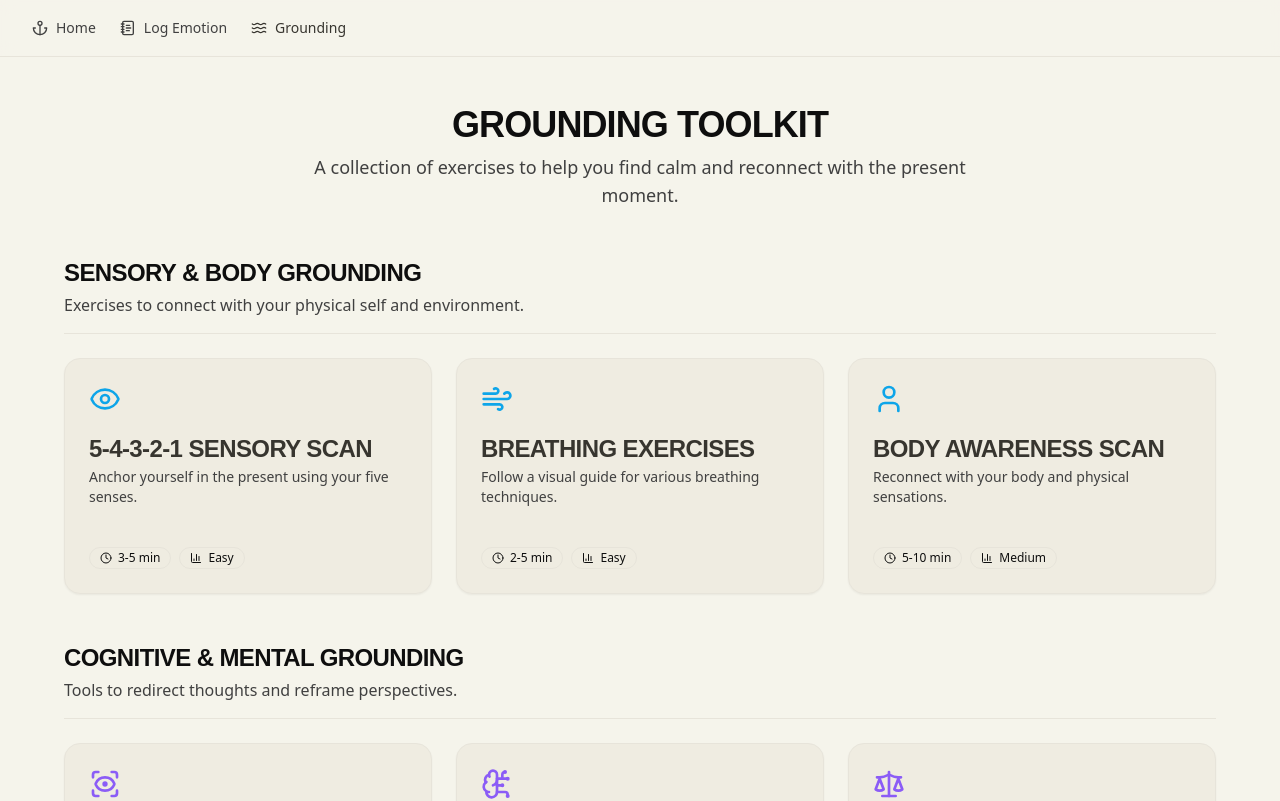
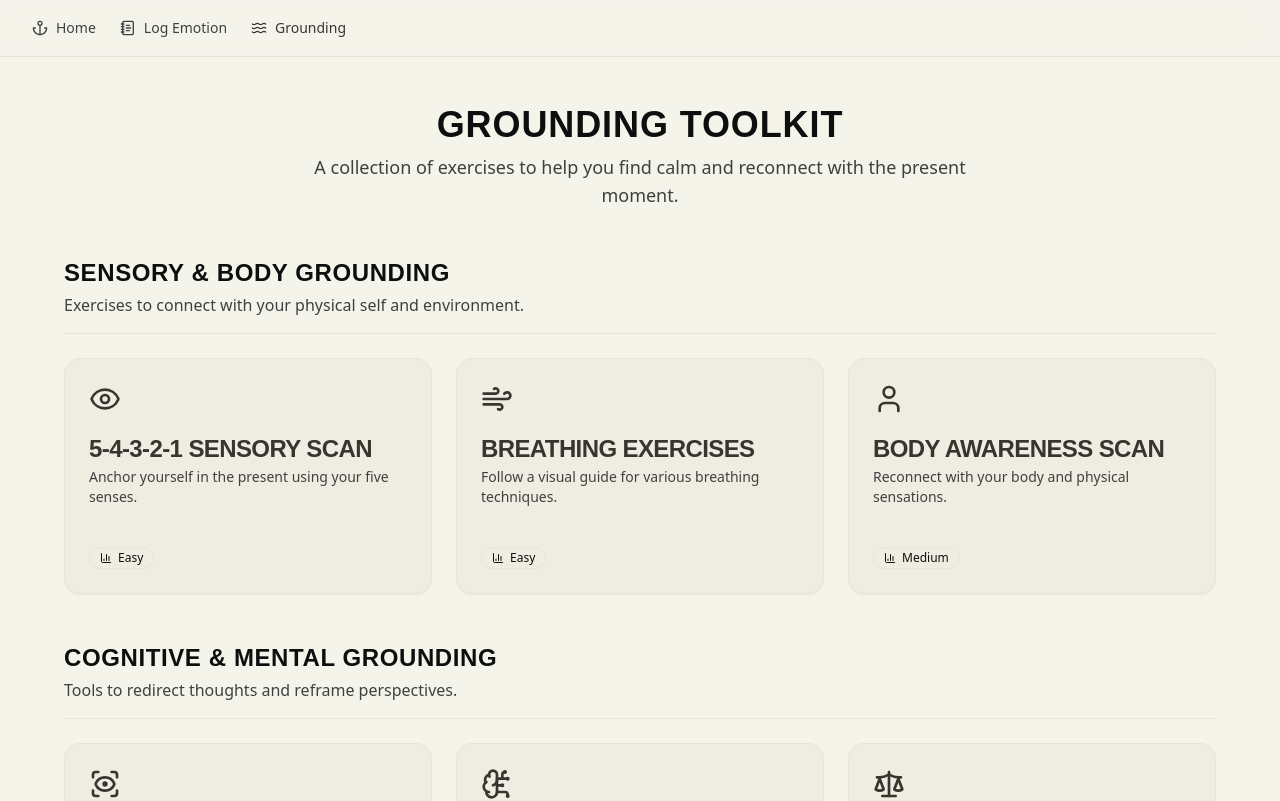
Before and after one commit to TeddyJubu/Calmtude, a React (Vite) app: page /grounding-tool in a window 1280 px wide. Shown: the top 801 px of the page. Built offline with nearby package versions, Linux system fonts and the light colour scheme; a web font is replaced by a local one.

Commit message:
Refactor: Remove time predictions and icon colors
Removed time predictions and icon colors from the grounding tool page and increased letter spacing of headings.

```diff
--- a/src/pages/GroundingTool.tsx
+++ b/src/pages/GroundingTool.tsx
@@ -1,8 +1,7 @@
-
 import { Link } from "react-router-dom";
-import { Card, CardHeader, CardTitle, CardDescription, CardContent, CardFooter } from "@/components/ui/card";
+import { Card, CardHeader, CardTitle, CardDescription, CardFooter } from "@/components/ui/card";
 import { Badge } from "@/components/ui/badge";
-import { Eye, Wind, User, BrainCircuit, Anchor, ScanEye, Scale, Clock, BarChart3 } from "lucide-react";
+import { Eye, Wind, User, BrainCircuit, Anchor, ScanEye, Scale, BarChart3 } from "lucide-react";
 import { cn } from "@/lib/utils";
 
 const toolCategories = [
@@ -92,7 +91,7 @@ const GroundingToolPage = () => {
   return (
     <div className="container flex-grow flex flex-col items-center py-12 animate-fade-in">
       <div className="text-center mb-12">
-        <h1 className="text-4xl font-bold tracking-tight">Grounding Toolkit</h1>
+        <h1 className="text-4xl font-bold tracking-wide">Grounding Toolkit</h1>
         <p className="text-lg text-muted-foreground mt-2 max-w-2xl mx-auto">
           A collection of exercises to help you find calm and reconnect with the present moment.
         </p>
@@ -101,7 +100,7 @@ const GroundingToolPage = () => {
         {toolCategories.map((category) => (
           <div key={category.categoryTitle}>
             <div className="mb-6 border-b pb-4">
-              <h2 className="text-2xl font-bold tracking-tight">{category.categoryTitle}</h2>
+              <h2 className="text-2xl font-bold tracking-wide">{category.categoryTitle}</h2>
               <p className="text-md text-muted-foreground mt-1">{category.categoryDescription}</p>
             </div>
             <div className="grid grid-cols-1 md:grid-cols-2 lg:grid-cols-3 gap-6">
@@ -116,15 +115,11 @@ const GroundingToolPage = () => {
                       tool.enabled ? category.borderColor : ""
                     )}>
                       <CardHeader className="flex-grow">
-                        <tool.icon className={cn("h-8 w-8 mb-4", category.color)} />
+                        <tool.icon className="h-8 w-8 mb-4" />
                         <CardTitle>{tool.title}</CardTitle>
                         <CardDescription className="mt-2">{tool.description}</CardDescription>
                       </CardHeader>
                       <CardFooter className="pt-4 flex items-center gap-2">
-                        <Badge variant="outline" className="font-normal">
-                          <Clock className="mr-1.5 h-3 w-3" />
-                          {tool.duration}
-                        </Badge>
                         <Badge variant="outline" className="font-normal">
                            <BarChart3 className="mr-1.5 h-3 w-3" />
                           {tool.difficulty}
```
